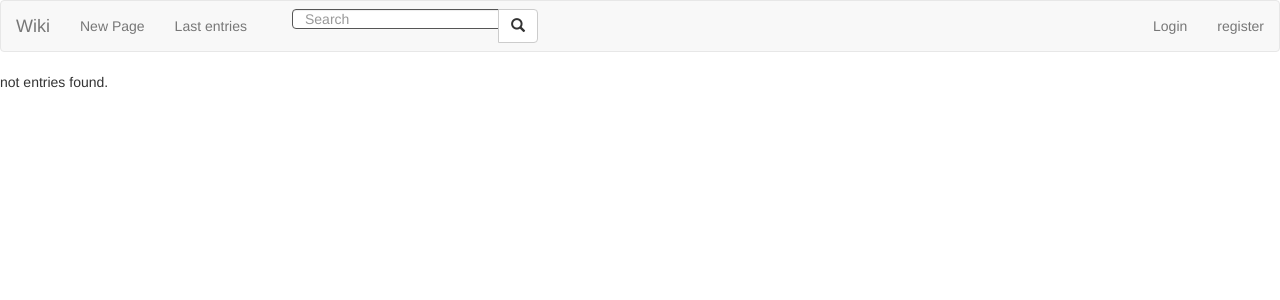
After one commit to HugoJBello/nodejs-templates, a Node project: template wiki-mongodb/views/entry_list.jade in a window 1280 px wide. The commit adds this page. Shown: the top 300 px of the page. Run offline with Node 20 templates, Linux system fonts and the light colour scheme; the template is opened without the code that fills it, so the values that code supplies are empty; some libraries are stand-ins or nearby versions.

Commit message:
paged search in entries

```diff
--- a/wiki-mongodb/app.js
+++ b/wiki-mongodb/app.js
@@ -11,6 +11,7 @@
 
 var routesIndex = require('./routes/index');
 var routesEntryViewer = require('./routes/entry_viewer');
+var routesEntryList = require('./routes/entry_list');
 var routesEntryEditor = require('./routes/entry_editor');
 var routesCathegories = require('./routes/cathegories');
 var users = require('./routes/users');
@@ -39,6 +40,7 @@
 
 app.use('/', routesIndex);
 app.use('/', routesEntryViewer);
+app.use('/', routesEntryList);
 app.use('/', routesEntryEditor);
 app.use('/', routesCathegories);
 
--- a/wiki-mongodb/routes/entry_editor.js
+++ b/wiki-mongodb/routes/entry_editor.js
@@ -35,7 +35,7 @@
                             'name':req.body.entry_name,
                             'title':req.body.title,
                             'content':req.body.content,
-                            'modified_at': new Date(),
+                            'updated_at': new Date(),
                             'cathegories':cathegories,
                             'user':req.user});
   console.log(entry);
--- /dev/null
+++ b/wiki-mongodb/views/entry_list.jade
@@ -0,0 +1,37 @@
+extends layout
+
+block content
+  script(type='text/javascript',src='/js/filename_utils.js')
+
+  if (entries)
+    h2 Last entries
+    each entry in entries
+      p
+        a(id=entry.entry_name href='/entry_viewer/#{entry.name}')
+          | #{entry.title}
+        input(id='page' type='hidden' value='#{page}' )
+        input(id='pages' type='hidden' value '#{pages}')
+    p
+      |showing page !{page} of !{pages}.
+
+    nav(aria-label='Page navigation example')
+     ul.pagination(id='list_pages')
+       if page!=0
+         li.page-item
+           a.page-link(id='previous_page' href='') Previous
+       - for (var i = 0; i < pages; ++i)
+         li.page-item
+          a.page-link(href='/entry_list/page=#{i}') #{i}
+       if page<pages
+         li.page-item
+           a.page-link(id='next_page' href='') Next
+     script.
+       var page =parseInt(#{page});
+       var pages=parseInt(#{pages});
+       console.log(pages);
+       var next_page = page +1;
+       var previous_page=page-1;
+       $('#next_page').attr('href',"/entry_list/page="+next_page);
+       $('#previous_page').attr('href',"/entry_list/page="+previous_page);
+  else
+    p not entries found.
--- a/wiki-mongodb/views/layout.jade
+++ b/wiki-mongodb/views/layout.jade
@@ -24,7 +24,7 @@
         li
           a(href='/entry_editor') New Page
         li
-          a(href='/last_entries') Last entries
+          a(href='/entry_list/page=0') Last entries
 
       .col-sm-3.col-md-3
         form.navbar-form(role='search')
```
Also changed, not shown: wiki-mongodb/routes/entry_list.js (added, +70 -0 lines).
